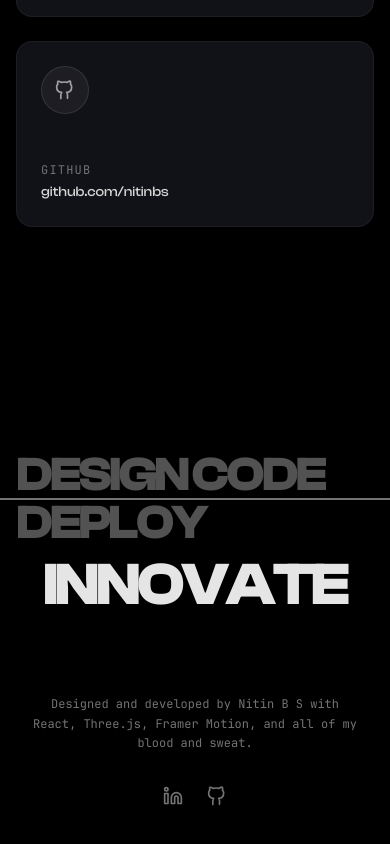
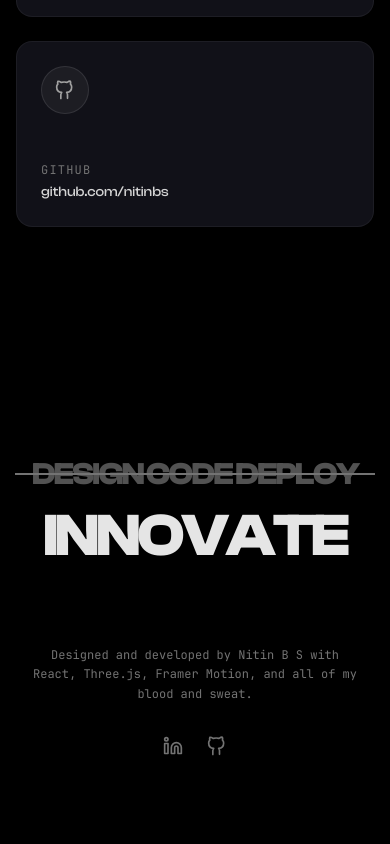
Before and after one commit to nitinbs24/Portfolio, a Next.js app: page / in a window 390 px wide. Shown: the part 5841-6685 px from the top of the page. Built offline with nearby package versions, Linux system fonts and the light colour scheme.

Commit message:
fix: make striked text clamp and not wrap on mobile

```diff
--- a/components/layout/Footer.tsx
+++ b/components/layout/Footer.tsx
@@ -28,7 +28,7 @@ export function Footer() {
           whileInView={{ opacity: 1, y: 0 }}
           viewport={{ once: true, margin: "-100px" }}
           transition={{ duration: 0.6 }}
-          className="relative text-5xl md:text-8xl font-bold tracking-tighter text-neutral-600 uppercase select-none"
+          className="relative text-[clamp(1.75rem,8vw,6rem)] font-bold tracking-tighter text-neutral-600 uppercase select-none whitespace-nowrap"
           style={{ fontFamily: "var(--font-display)" }}
         >
           <span className="relative inline-block">
```
